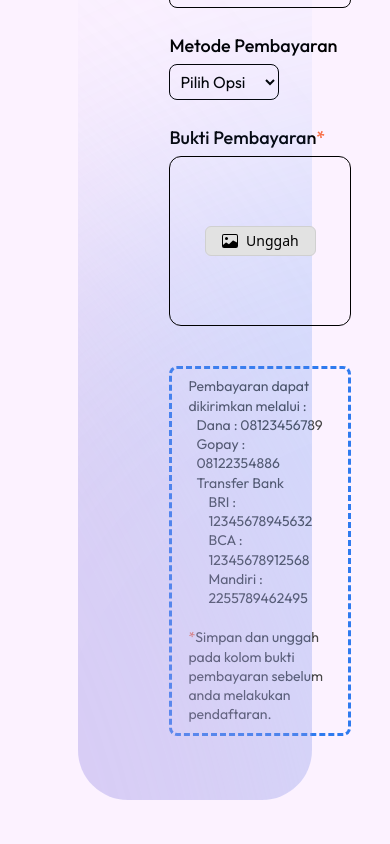
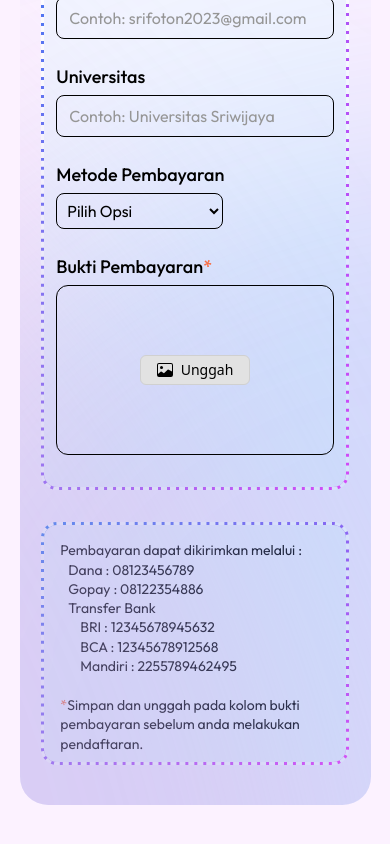
Before and after one commit to zildjianvitoo/srifoton2023fe-deployed, a Next.js app: page /seminar in a window 390 px wide. Shown: the part 3434-4278 px from the top of the page. Built offline with nearby package versions, Linux system fonts and the light colour scheme.

Commit message:
make payment note border dashed gradient

```diff
--- a/components/molecules/PaymentNote.jsx
+++ b/components/molecules/PaymentNote.jsx
@@ -1,8 +1,14 @@
 import React from "react";
 
-export default function PaymentNote() {
+export default function PaymentNote({ seminarPage }) {
   return (
-    <div className="text-sm lg:text-lg  border-[3px] border-dashed border-[#2E7BEF] dark:border-[#E924E8] px-4 py-2 mt-2 text-[#464646] dark:text-[#EDEDED] rounded-lg leading-snug ">
+    <div
+      className={`text-sm lg:text-lg  px-4 py-2 mt-2 ${
+        seminarPage
+          ? "text-[#000000]"
+          : "text-[#464646] border-[3px] border-dashed border-[#2E7BEF] dark:border-[#E924E8]"
+      } lg:text-[#464646] dark:text-[#EDEDED] rounded-lg leading-snug `}
+    >
       <p>Pembayaran dapat dikirimkan melalui :</p>
       <ul className="px-2 lg:px-4">
         <li> Dana : 08123456789</li>
--- a/components/organisms/Kompetisi/DaftarKompetisi/FormFirstField.jsx
+++ b/components/organisms/Kompetisi/DaftarKompetisi/FormFirstField.jsx
@@ -5,7 +5,7 @@ import { shallow } from "zustand/shallow";
 import { useTeamData } from "@/store/teamData";
 import { useEffect } from "react";
 
-export default function FormFirstField() {
+export default function FormFirstField({ registerPage }) {
   const {
     teamName,
     email,
@@ -34,7 +34,7 @@ export default function FormFirstField() {
   );
 
   return (
-    <div className="w-full lg:w-1/2">
+    <div className={`w-full  lg:w-1/2`}>
       <div className="flex flex-col gap-6 w-full dark:text-[#EDEDED]">
         <InputForm
           labelFor="name"
--- a/components/organisms/Seminar/RegisterSeminar.jsx
+++ b/components/organisms/Seminar/RegisterSeminar.jsx
@@ -1,23 +1,36 @@
-import React from "react";
+import { useTheme } from "next-themes";
 import FormFirstField from "../Kompetisi/DaftarKompetisi/FormFirstField";
 import PaymentNote from "@/components/molecules/PaymentNote";
+import RegisterSeminarForm from "./RegisterSeminarForm";
 
 export default function RegisterSeminar() {
+  const { theme } = useTheme();
+
   return (
     <section id="register-seminar" className="relative mt-8 lg:mt-16">
       <div
-        className="absolute inset-0 w-3/5 h-full mx-auto bg-center bg-no-repeat bg-cover rounded-[50px]"
+        className="absolute inset-0 w-[90%] md:w-[85%] lg:w-4/5 h-full mx-auto bg-center bg-no-repeat bg-cover rounded-[28px] lg:rounded-[50px]"
         style={{
           backgroundImage: "url(assets/Seminar/register-seminar-bgimg.svg)",
         }}
       />
-      <div className="flex w-[55%] px-3 py-16 mx-auto rounded-[50px]">
-        <h1 className="">Registrasi Sekarang</h1>
+      <div className="flex flex-col w-[85%] md:w-[80%] lg:w-[70%] px-3 gap-4  py-10 lg:pb-16 mx-auto rounded-[50px]">
+        <h1
+          className={`text-4xl pb-2 text-center font-semibold tracking-wider lg:text-6xl ${
+            theme === "light"
+              ? "register-seminar-header"
+              : "register-seminar-header-dark"
+          }`}
+        >
+          Registrasi Sekarang
+        </h1>
         <div className="flex flex-col gap-8 lg:flex-row">
-          <FormFirstField />
-          <div className="flex flex-col w-full lg:mt-2 lg:w-1/2">
-            <PaymentNote />
-            <img className="hidden mt-6 lg:flex w-[80%] mx-auto" />
+          <div className="w-full lg:w-4/5 mt-[14px] py-8 px-3 lg:px-6 gradient-border">
+            <RegisterSeminarForm />
+          </div>
+
+          <div className="flex flex-col w-full lg:mt-2 lg:w-1/2 h-fit gradient-border">
+            <PaymentNote seminarPage />
           </div>
         </div>
       </div>
--- /dev/null
+++ b/components/organisms/Seminar/RegisterSeminarForm.jsx
@@ -0,0 +1,32 @@
+import InputDropdown from "@/components/atoms/InputDropdown";
+import InputFile from "@/components/atoms/InputFile";
+import InputForm from "@/components/atoms/InputForm";
+
+export default function RegisterSeminarForm() {
+  return (
+    <form className={`w-full z-10 relative`}>
+      <div className="flex flex-col gap-6 w-full dark:text-[#EDEDED]">
+        <InputForm
+          labelFor="name"
+          labelText={"Nama Tim"}
+          placeholder={"Contoh: Tim PakeNanya"}
+          type={"text"}
+        />
+        <InputForm
+          labelFor={"email"}
+          labelText={"Email"}
+          placeholder={"Contoh: srifoton2023@gmail.com"}
+          type={"email"}
+        />
+        <InputForm
+          labelFor={"universitas"}
+          labelText={"Universitas"}
+          placeholder={"Contoh: Universitas Sriwijaya"}
+          type={"text"}
+        />
+        <InputDropdown />
+        <InputFile labelFor={"bukti-pembayaran"} labelText="Bukti Pembayaran" />
+      </div>
+    </form>
+  );
+}
--- a/styles/globals.css
+++ b/styles/globals.css
@@ -204,4 +204,32 @@
   -webkit-backdrop-filter: blur(23px);
 }
 
+.register-seminar-header {
+  color: #e8eeff;
+  background: -webkit-linear-gradient(0deg, #494b7c 0%, #494b7c 95%);
+  -webkit-background-clip: text;
+  -webkit-text-stroke: 4px transparent;
+}
+
+.register-seminar-header-dark {
+  color: #e8eeff;
+  background: -webkit-linear-gradient(0deg, #75497c 0%, #75497c 95%);
+  -webkit-background-clip: text;
+  -webkit-text-stroke: 4px transparent;
+}
+
+.gradient-border {
+  border-radius: 16px;
+  border: 3.5px dashed #fff;
+  background: linear-gradient(#f3f5ff 0 0) padding-box,
+    linear-gradient(to bottom right, #337ef0, #fc39fc) border-box;
+  -webkit-border-radius: 16px;
+  -moz-border-radius: 16px;
+  -ms-border-radius: 16px;
+  -o-border-radius: 16px;
+}
+.alt {
+  border: 2px dashed #fff;
+}
+
 /*End Seminar Page */
```
